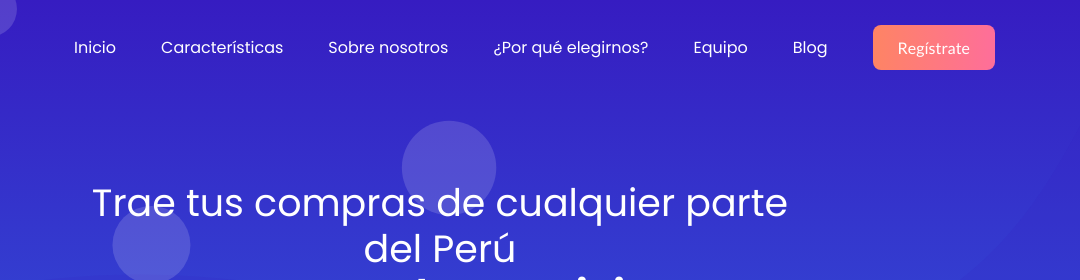
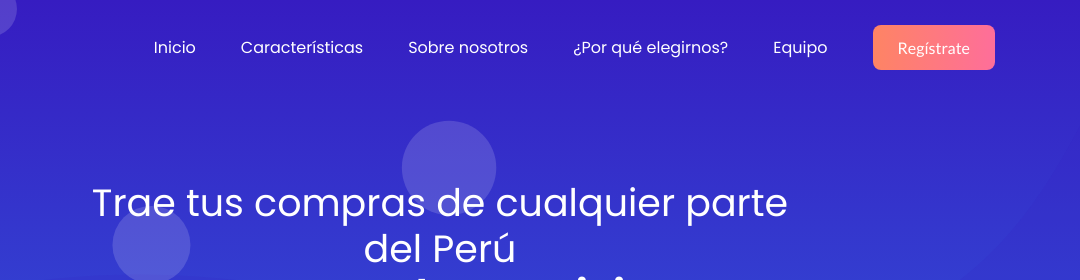
Before and after one commit to Massuk/MochilaExpress, a plain HTML site: page index.html in a window 1280 px wide. Shown: the top 280 px of the page, 200-1280 px from the left. Drawn offline with Linux system fonts and the light colour scheme; files whose address does not match are found by name.

Commit message:
Update index.html

```diff
--- a/index.html
+++ b/index.html
@@ -99,9 +99,6 @@
                                     </li>
                                     <li class="nav-item">
                                         <a class="page-scroll" href="#team">Equipo</a>
-                                    </li>
-                                    <li class="nav-item">
-                                        <a class="page-scroll" href="#blog">Blog</a>
                                     </li>
                                 </ul>
                             </div> <!-- navbar collapse -->
```
